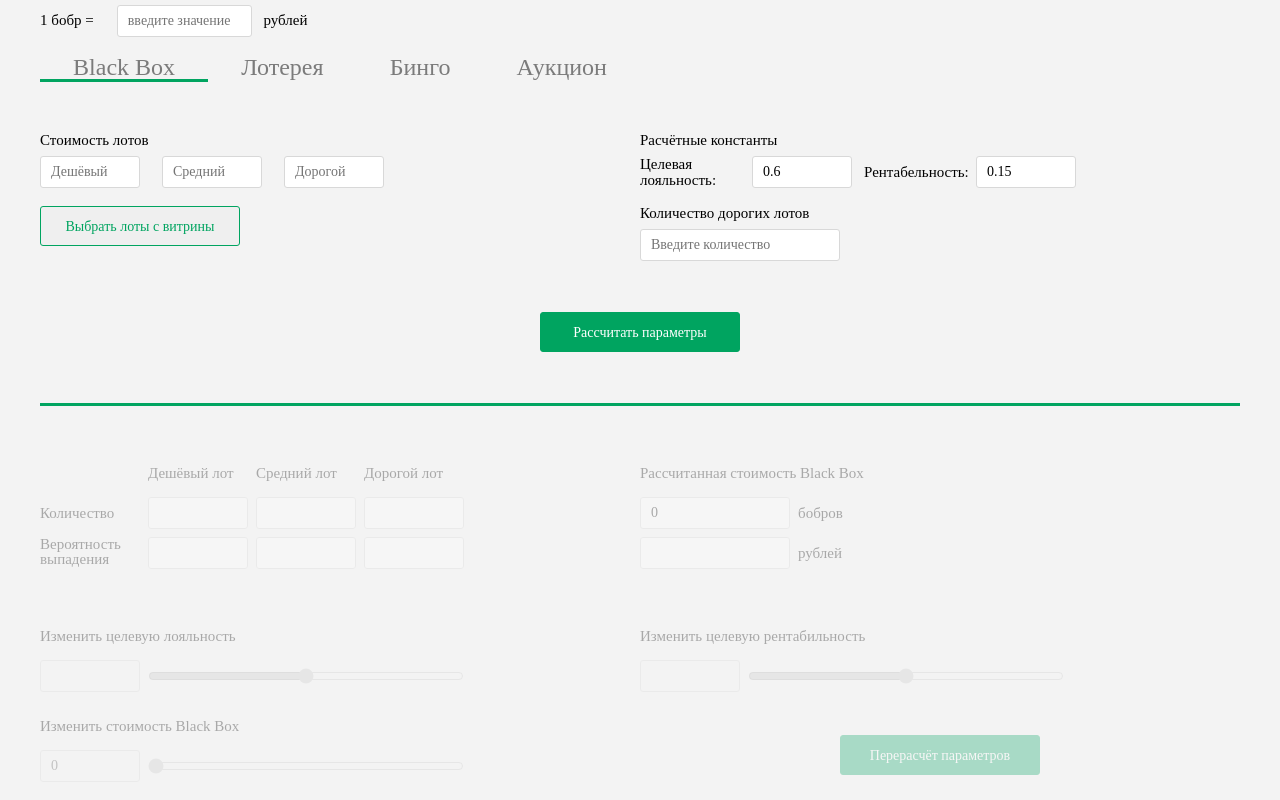
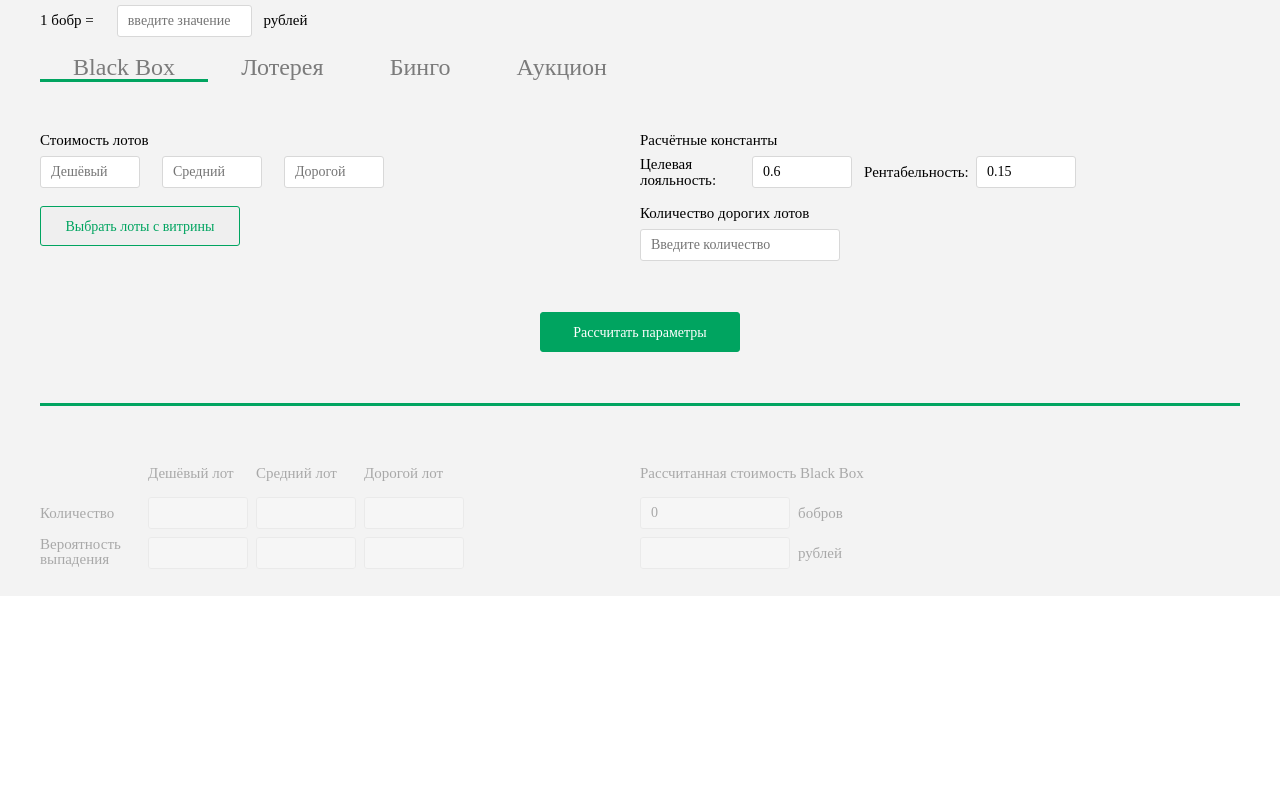
Before and after one commit to lepestos/gamification-front, a Vue app in the folder bobromania/: page /BlackBox in a window 1280 px wide. Shown: the part 204-1004 px from the top of the page. After the commit the page ends 800 px from the top, so only its background shows below. Built offline with nearby package versions, Linux system fonts and the light colour scheme.

Commit message:
Поправил появление части пересчёта

```diff
--- a/bobromania/src/components/black-box-recalculate.vue
+++ b/bobromania/src/components/black-box-recalculate.vue
@@ -1,6 +1,7 @@
 <template>
   <section class="black-box-recalculate">
-    <div class="black-box-recalculate__change-loyality change-loyality">
+    <form action="">
+      <div class="black-box-recalculate__change-loyalty change-loyalty">
         <h2>Изменить целевую лояльность</h2>
         <input type="text" min="0" max="1" step="0.01" :disabled="this.active_half() === 'top'" v-model="recalc_data.loyalty">
         <input type="range" min="0" max="1" step="0.01" :disabled="this.active_half() === 'top'" v-model="recalc_data.loyalty">
@@ -12,12 +13,19 @@
       </div>
       <div class="black-box-recalculate__change-cost change-cost">
         <h2>Изменить стоимость Black Box</h2>
-      <input type="text" :min="recalc_data.black_box_cost.min" :max="recalc_data.black_box_cost.max" v-model="recalc_data.black_box_cost.cur" step="10" :disabled="this.active_half() === 'top'">
-      <input type="range" :min="recalc_data.black_box_cost.min" :max="recalc_data.black_box_cost.max" v-model="recalc_data.black_box_cost.cur" step="10" :disabled="this.active_half() === 'top'">
+        <input type="text"
+               v-bind:min="recalc_data.black_box_cost.min"
+               v-bind:max="recalc_data.black_box_cost.max"
+               v-model="recalc_data.black_box_cost.cur" step="1" :disabled="this.active_half() === 'top'">
+        <input type="range"
+               v-bind:min="recalc_data.black_box_cost.min"
+               v-bind:max="recalc_data.black_box_cost.max"
+               v-model="recalc_data.black_box_cost.cur" step="1" :disabled="this.active_half() === 'top'">
       </div>
       <div class="black-box-recalculate__button-recalculate button-recalculate">
-      <button>Перерасчёт параметров</button>
+        <button type="submit">Перерасчёт параметров</button>
       </div>
+    </form>
   </section>
 </template>
 
@@ -48,31 +56,38 @@ export default {
 
 <style scoped lang="scss">
 .black-box-recalculate {
+  form {
     display: flex;
     flex-flow: row wrap;
+
     div:not(.button-recalculate) {
-    flex:1 1 50%;
+      flex: 1 1 50%;
       display: grid;
       margin-bottom: $element-margin;
       grid-template-columns: 100px 300px+$similar-element-margin*2;
       grid-gap: $similar-element-margin;
       grid-auto-rows: $input-height;
       line-height: $input-height;
+
       h2 {
         grid-column: 1/3;
       }
+
       input[type=text] {
         @extend %standard-input;
       }
     }
+
     .button-recalculate {
       flex: 1 1 50%;
       display: flex;
       justify-content: center;
       align-items: center;
+
       button {
         @extend %standard-button-active;
       }
     }
   }
+}
 </style>
--- a/bobromania/src/store/modules/blackBox.js
+++ b/bobromania/src/store/modules/blackBox.js
@@ -84,7 +84,6 @@ export default {
             ctx.commit('updateLoyalty', form_input_data.loyalty)
             ctx.commit('updateRentability', form_input_data.rentability)
             ctx.commit('updateCostlyAmount', form_input_data.costly_amount)
-            ctx.commit('updateActiveHalf', 'bottom')
 
             console.log(ctx.getters.input_data)
             const url = "http://localhost:8000/api/v1/black-box/calculate/";
@@ -107,7 +106,7 @@ export default {
                 const json = await response.json();
                 console.log(json);
             }
-
+            ctx.commit('updateActiveHalf', 'bottom')
         }
     }
 }
--- a/bobromania/src/views/BlackBox.vue
+++ b/bobromania/src/views/BlackBox.vue
@@ -3,7 +3,9 @@
     <black-box-input :class="{transparent: this.active_half() === 'bottom'}"/>
     <hr>
     <black-box-output :class="{transparent: this.active_half() === 'top'}"/>
-    <black-box-recalculate :class="{transparent: this.active_half() === 'top'}"/>
+    <transition appear name="fade">
+      <black-box-recalculate v-if="this.active_half() === 'bottom'"/>
+    </transition>
   </div>
 </template>
 
@@ -25,6 +27,13 @@ export default {
 
 <style scoped lang="scss">
 
+.fade-enter-active, .fade-leave-active {
+  transition: opacity .5s ease;
+}
+.fade-enter-from, .fade-leave-to {
+  opacity: 0;
+}
+
 section:last-of-type {
   margin-bottom: $section-margin*2;
 }
```
Lines whose indentation alone changed are shown as unchanged.
